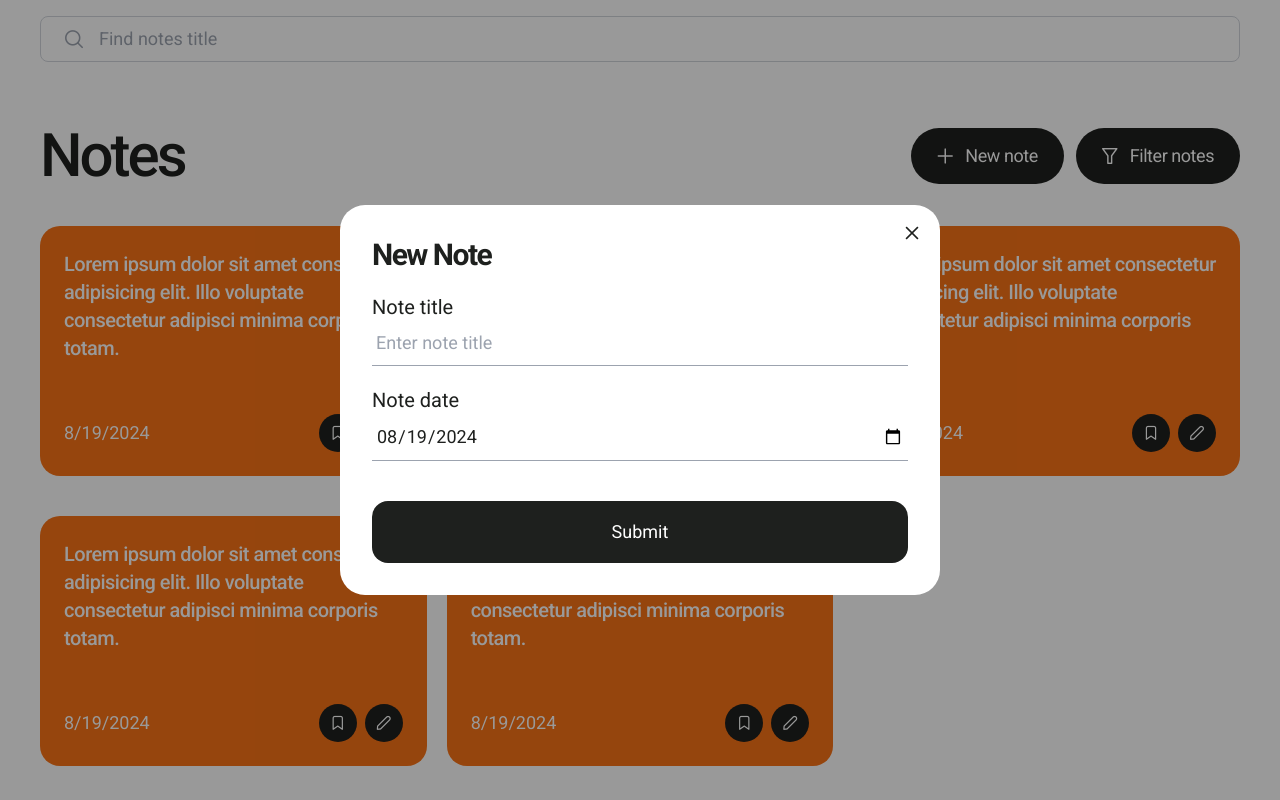
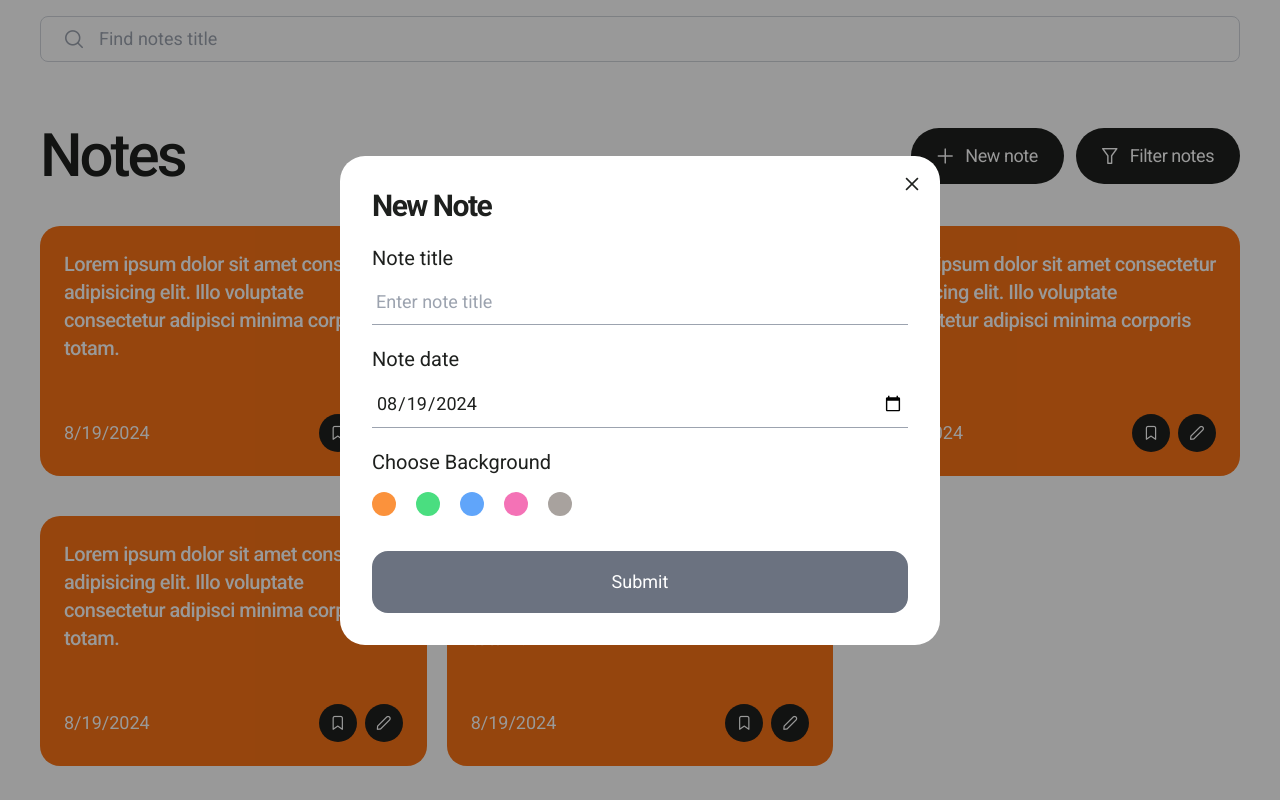
Before and after one commit to hennndev/vue-notestapp, a Vue app: page / in a window 1280 px wide. Both pictures are taken after a click on the element "New note". Built offline with nearby package versions, Linux system fonts and the light colour scheme.

Commit message:
(feat) create function add note and fixed field add form

```diff
--- a/package.json
+++ b/package.json
@@ -11,6 +11,7 @@
   "dependencies": {
     "moment": "^2.30.1",
     "primeicons": "^7.0.0",
+    "uuid": "^10.0.0",
     "vue": "^3.4.29"
   },
   "devDependencies": {
--- a/src/App.vue
+++ b/src/App.vue
@@ -1,4 +1,5 @@
 <script>
+    import { v4 as uuidv4 } from 'uuid'
     import Notes from './components/Notes.vue'
     import SearchInput from './components/SearchInput.vue'
     import FormModal from './components/Modal/FormModal.vue'
@@ -6,7 +7,8 @@
     export default {
         data() {
             return {
-                showModal: false
+                showModalAddNote: false,
+                notes: []
             }
         },
         components: {
@@ -15,8 +17,16 @@
             Notes
         },
         methods: {
-            handleShowModal(value) {
-                this.showModal = value
+            addNote(note) {
+                const newNote = {
+                    ...note,
+                    id: uuidv4()
+                }
+                this.notes.push(newNote)
+                localStorage.setItem('notes', JSON.stringify(this.notes))
+            },
+            handleShowModalAddNote(value) {
+                this.showModalAddNote = value
             }
         }
     }
@@ -25,7 +35,10 @@
 <template>
     <main class="container py-4 pb-6">
         <SearchInput/>
-        <Notes :handleShowModal="handleShowModal"/>
-        <FormModal :showModal="this.showModal" :handleShowModal="handleShowModal"/>
+        <Notes :handleShowModalAddNote="handleShowModalAddNote"/>
+        <FormModal
+            :showModalAddNote="this.showModalAddNote"
+            :handleShowModalAddNote="handleShowModalAddNote"
+            :addNote="addNote"/>
     </main>
 </template>
--- a/src/components/Modal/FormModal.vue
+++ b/src/components/Modal/FormModal.vue
@@ -6,26 +6,37 @@
             return {
                 values: {
                     title: '',
-                    date: moment(new Date()).format('YYYY-MM-DD')
+                    date: moment(new Date()).format('YYYY-MM-DD'),
+                    background: ''
                 }
             }
         },
-        props: ['showModal', 'handleShowModal'],
+        created(){
+            console.log(this.values)
+        },
+        props: ['showModalAddNote', 'handleShowModalAddNote', 'addNote'],
         methods: {
             handleSubmit() {
-
+                this.addNote(this.values)
+            }
+        },
+        computed: {
+            fieldFilled() {
+                return Object.values(this.values).every(v => v !== '')
             }
         }
     }
 </script>
 
 <template>
-    <section v-show="this.showModal"class="fixed top-0 left-0 right-0 bottom-0 flex-center bg-[rgba(0,0,0,0.4)]">
+    <section v-show="this.showModalAddNote"class="fixed top-0 left-0 right-0 bottom-0 flex-center bg-[rgba(0,0,0,0.4)]">
         <section class="relative w-[600px] min-h-[300px] bg-white rounded-[25px] p-8">
             <section class="mb-5">
-                <i class="pi pi-times absolute top-5 right-5 text-primary cursor-pointer" @click="this.handleShowModal(false)"></i>
+                <i class="pi pi-times absolute top-5 right-5 text-primary cursor-pointer" @click="this.handleShowModalAddNote(false)"></i>
                 <h1 class="text-primary text-3xl font-semibold tracking-tighter">New Note</h1>
             </section>
+
+
             <form class="w-full flex flex-col" @submit.prevent="handleSubmit">
                 <div class="mb-5">
                     <label for="title" class="text-primary font-normal text-xl mb-4">Note title</label>
@@ -33,17 +44,88 @@
                         type="text"
                         placeholder="Enter note title"
                         v-model="this.values.title"
-                        class="w-full border-b border-gray-400 text-lg text-primary py-2 px-1 outline-none">
+                        class="w-full border-b border-gray-400 text-lg text-primary py-2 px-1 outline-none mt-2">
                 </div>
-                <div class="mb-10">
+                <div class="mb-5">
                     <label for="date" class="text-primary font-normal text-xl mb-4">Note date</label>
                     <input
                         type="date"
                         placeholder="Enter note title"
                         v-model="this.values.date"
-                        class="w-full border-b border-gray-400 text-lg text-primary py-2 px-1 outline-none">
+                        class="w-full border-b border-gray-400 text-lg text-primary py-2 px-1 outline-none mt-2">
                 </div>
-                <button type="submit" class="bg-primary outline-none cursor-pointer text-lg rounded-2xl py-4 px-6 text-white border border-transparent transition duration-200 ease-in hover:bg-transparent hover:border-primary hover:text-primary">Submit</button>
+                <div class="mb-7">
+                    <label for="date" class="text-primary font-normal text-xl mb-4">Choose Background</label>
+                    <div class="flexx space-x-5 mt-4">
+                        <div>
+                            <label
+                                for="orange"
+                                class="w-6 h-6 rounded-full bg-orange-400 inline-block cursor-pointer transition duration-200 ease-in"
+                                :class="this.values.background === 'orange' ? 'scale-150' : ''"/>
+                            <input
+                                type="radio"
+                                class="hidden"
+                                value="orange"
+                                id="orange"
+                                v-model="this.values.background">
+                        </div>
+                        <div>
+                            <label
+                                for="green"
+                                class="w-6 h-6 rounded-full bg-green-400 inline-block cursor-pointer transition duration-200 ease-in"
+                                :class="this.values.background === 'green' ? 'scale-150' : ''"/>
+                            <input
+                                type="radio"
+                                class="hidden"
+                                value="green"
+                                id="green"
+                                v-model="this.values.background">
+                        </div>
+                        <div>
+                            <label
+                                for="blue"
+                                class="w-6 h-6 rounded-full bg-blue-400 inline-block cursor-pointer transition duration-200 ease-in"
+                                :class="this.values.background === 'blue' ? 'scale-150' : ''"/>
+                            <input
+                                type="radio"
+                                class="hidden"
+                                value="blue"
+                                id="blue"
+                                v-model="this.values.background">
+                        </div>
+                        <div>
+                            <label
+                                for="pink"
+                                class="w-6 h-6 rounded-full bg-pink-400 inline-block cursor-pointer transition duration-200 ease-in"
+                                :class="this.values.background === 'pink' ? 'scale-150' : ''"/>
+                            <input
+                                type="radio"
+                                class="hidden"
+                                value="pink"
+                                id="pink"
+                                v-model="this.values.background">
+                        </div>
+                        <div>
+                            <label
+                                for="stone"
+                                class="w-6 h-6 rounded-full bg-stone-400 inline-block cursor-pointer transition duration-200 ease-in"
+                                :class="this.values.background === 'stone' ? 'scale-150' : ''"/>
+                            <input
+                                type="radio"
+                                class="hidden"
+                                value="stone"
+                                id="stone"
+                                v-model="this.values.background">
+                        </div>
+                    </div>
+                </div>
+                <button
+                    type="submit"
+                    class="outline-none cursor-pointer text-lg rounded-2xl py-4 px-6 text-white border border-transparent transition duration-200 ease-in"
+                    :disabled="!fieldFilled"
+                    :class="!fieldFilled ? 'bg-gray-500 hover:bg-gray-500 cursor-not-allowed' : 'bg-primary hover:bg-transparent hover:border-primary hover:text-primary'">
+                    Submit
+                </button>
             </form>
         </section>
 
--- a/src/components/Notes.vue
+++ b/src/components/Notes.vue
@@ -2,7 +2,7 @@
 import Note from './Note.vue'
 
     export default {
-        props: ['handleShowModal'],
+        props: ['handleShowModalAddNote'],
         components: {
             Note
         }
@@ -15,12 +15,12 @@ import Note from './Note.vue'
             <h1 class="text-6xl font-medium text-primary tracking-tighter">Notes</h1>
 
             <div class="flexx space-x-3">
-                <div class="group bg-primary rounded-full py-3 px-6 flexx space-x-3 cursor-pointer border-2 border-transparent hover:bg-white hover:border-primary transition duration-200 ease-in" @click="this.handleShowModal(true)">
+                <div class="group bg-primary rounded-full py-3 px-6 flexx space-x-3 cursor-pointer border-2 border-transparent hover:bg-white hover:border-primary transition duration-200 ease-in" @click="this.handleShowModalAddNote(true)">
                     <i class="pi pi-plus text-white group-hover:text-primary transition duration-200 ease-in"></i>
                     <p class="text-lg text-white group-hover:text-primary transition duration-200 ease-in tracking-tight">New note</p>
                 </div>
 
-                <div class="group bg-primary rounded-full py-3 px-6 flexx space-x-3 cursor-pointer border-2 border-transparent hover:bg-white hover:border-primary transition duration-200 ease-in" @click="this.handleShowModal(true)">
+                <div class="group bg-primary rounded-full py-3 px-6 flexx space-x-3 cursor-pointer border-2 border-transparent hover:bg-white hover:border-primary transition duration-200 ease-in" @click="this.handleShowModalAddNote(true)">
                     <i class="pi pi-filter text-white group-hover:text-primary transition duration-200 ease-in"></i>
                     <p class="text-lg text-white group-hover:text-primary transition duration-200 ease-in tracking-tight">Filter notes</p>
                 </div>
```
Also changed, not shown: 1 other file (tests, documents, lock files or other folders).
